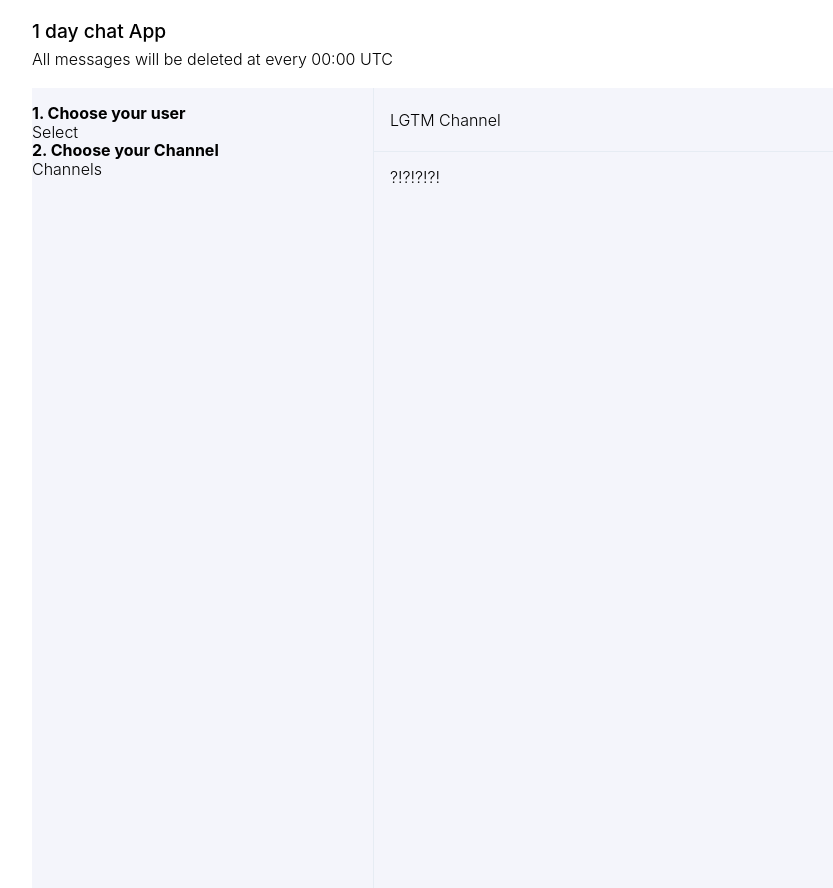
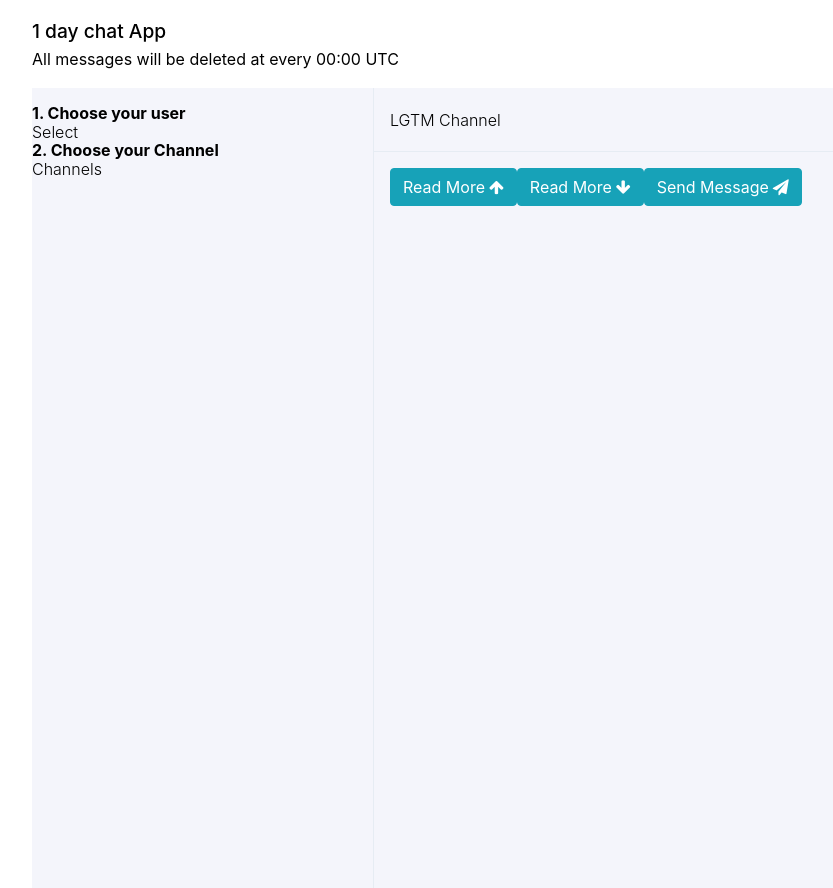
Before and after one commit to kaiching0109/am-project, a React (Create React App) app: page / in a window 1280 px wide. Shown: the whole page, without its empty margins (38-871 px from the left). Built offline with nearby package versions, Linux system fonts and the light colour scheme.

Commit message:
feat: update layout

```diff
--- a/src/components/app/app.component.tsx
+++ b/src/components/app/app.component.tsx
@@ -3,13 +3,16 @@ import '../../styles/index.scss';
 import Card from '../card/card.component';
 import PageContainer from '../pageContainer/pageContainer.component';
 import WithSideContent from '../../hoc/withSideContent/withSideContent.component';
+import { IconButton } from '../button/button.component';
 
 export default function App(): React.ReactElement {
   return (
     <PageContainer>
       <WithSideContent>
         <Card title="LGTM Channel">
-          <p>?!?!?!?!</p>
+          <IconButton icon="fa fa-arrow-up" label="Read More" />
+          <IconButton icon="fa fa-arrow-down" label="Read More" />
+          <IconButton icon="fa fa-send" label="Send Message" />
         </Card>
       </WithSideContent>
     </PageContainer>
--- a/src/components/card/card.component.tsx
+++ b/src/components/card/card.component.tsx
@@ -3,7 +3,7 @@ import styles from './card.module.scss';
 
 interface CardProps {
   title: string;
-  children: React.ReactElement;
+  children: React.ReactElement | React.ReactElement[];
 }
 
 export default function Card(props: CardProps): React.ReactElement {
--- a/src/components/pageContainer/pageContainer.module.scss
+++ b/src/components/pageContainer/pageContainer.module.scss
@@ -13,6 +13,7 @@
       @include font($size: 1.2rem, $weight: 500);
 
       & + .description {
+        @include font($weight: 400);
         margin-top: 8px;
       }
     }
```
